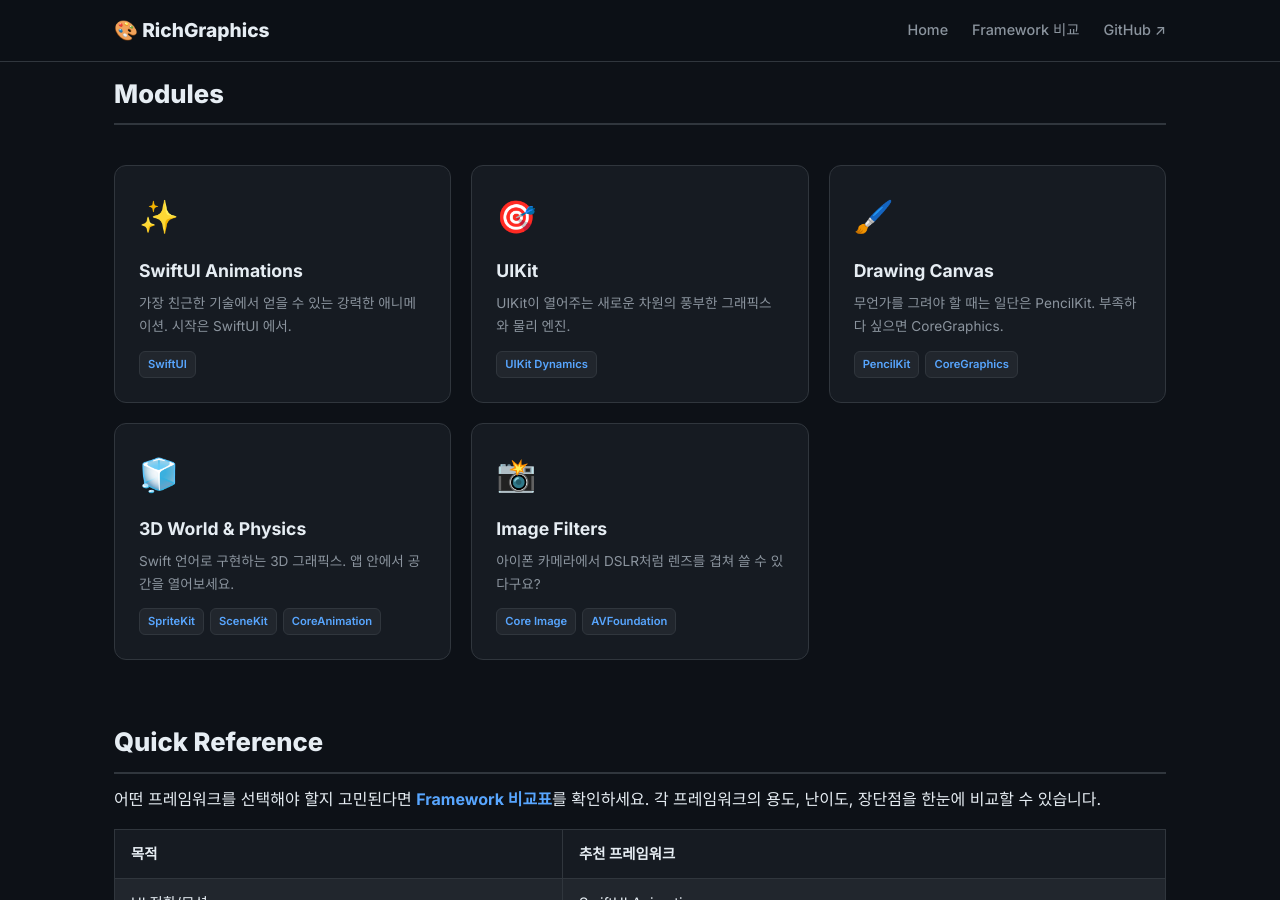
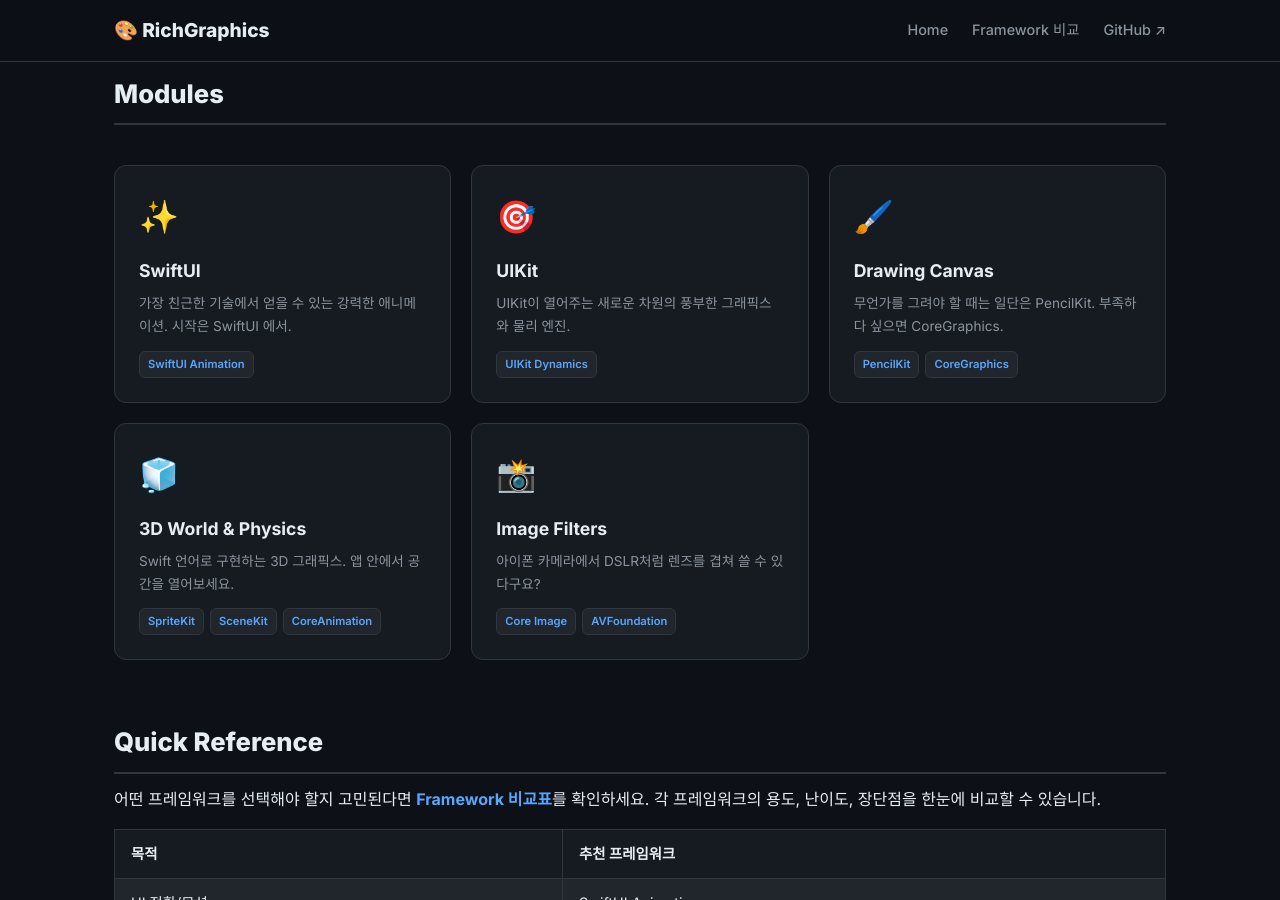
Before and after one commit to lingostar/RichGraphics, a Jekyll site: the page built from docs/index.md, in a window 1280 px wide and 900 px high, scrolled down 319 px. Built offline with Jekyll 4.4.1, drawn with Linux system fonts in a browser that asks for light colours.

Commit message:
Rename SwiftUI Animations card title to "SwiftUI"; tag → "SwiftUI Animation"
Title is now the framework name (SwiftUI), and the tag identifies the
sub-area (SwiftUI Animation), mirroring how the UIKit card is structured.

Co-Authored-By: Claude Opus 4.6 (1M context) <noreply@anthropic.com>

```diff
--- a/docs/index.md
+++ b/docs/index.md
@@ -14,10 +14,10 @@ title: Home
 
   <a href="{{ '/modules/swiftui-animations' | relative_url }}" class="module-card">
     <div class="card-icon">✨</div>
-    <h3>SwiftUI Animations</h3>
+    <h3>SwiftUI</h3>
     <p>가장 친근한 기술에서 얻을 수 있는 강력한 애니메이션. 시작은 SwiftUI 에서.</p>
     <div class="tech-tags">
-      <span class="tech-tag">SwiftUI</span>
+      <span class="tech-tag">SwiftUI Animation</span>
     </div>
   </a>
 
```
Also changed, not shown: 1 other file.
